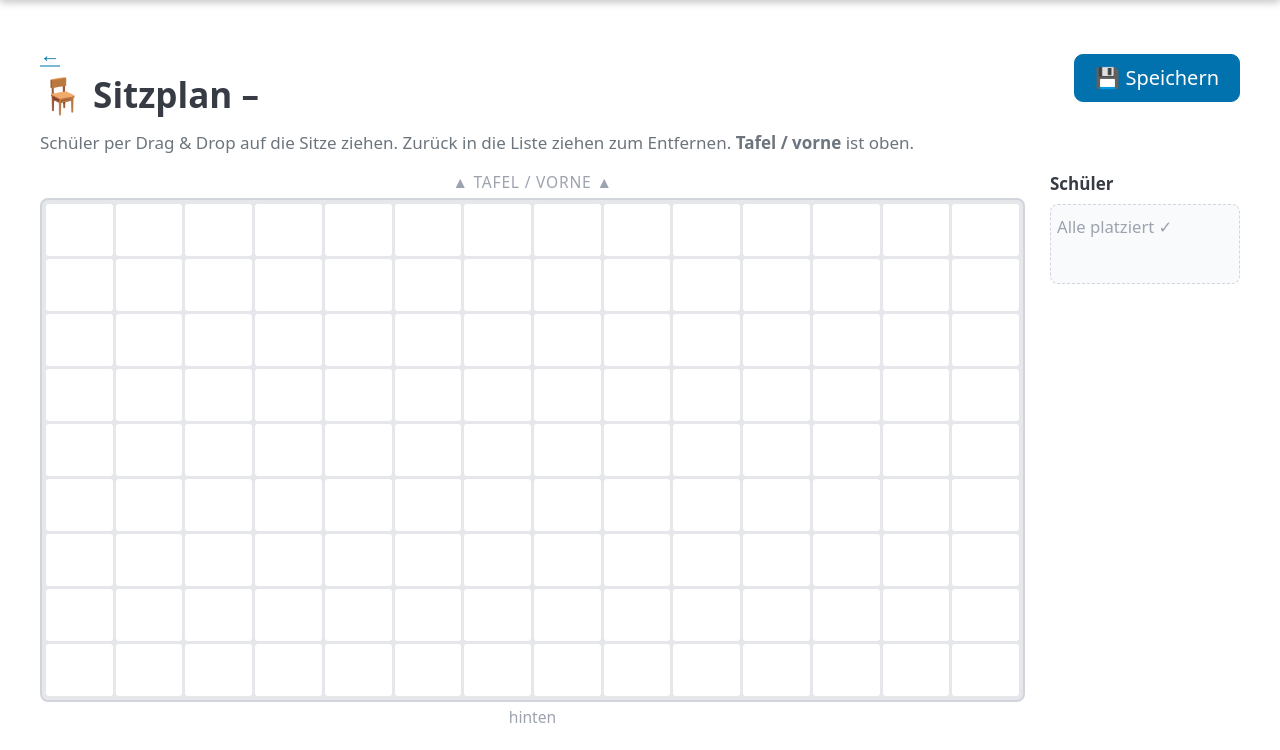
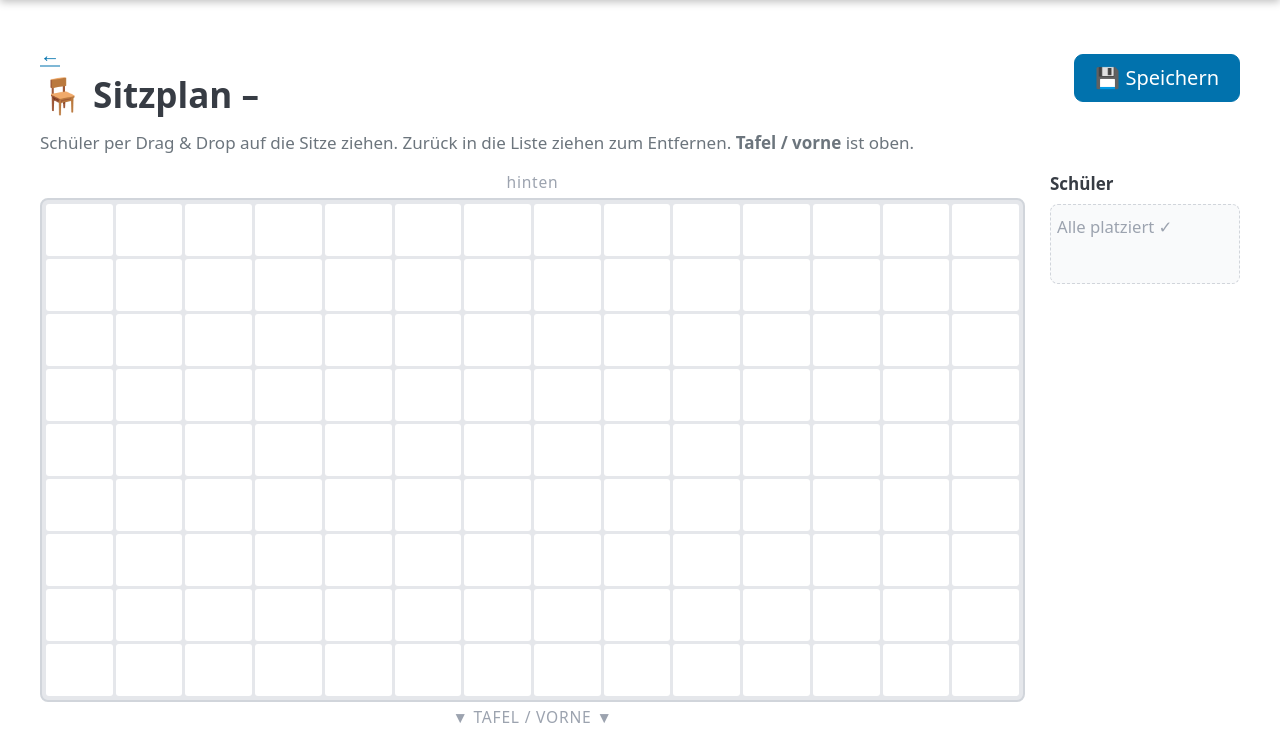
Before and after one commit to anbic8/delta, a FastAPI app: template templates/sitzplan.html in a window 1280 px wide. Shown: the part 70-820 px from the top of the page. Run offline with FastAPI, Linux system fonts and the light colour scheme; the template is opened without the code that fills it, so the values that code supplies are empty; parts of the project's set-up code (start-up, migrations or seed data) failed here and were passed over; some libraries are stand-ins or nearby versions.

Commit message:
Sitzplan: Tafel unten (Lehrerperspektive)
Co-Authored-By: Claude Sonnet 4.6 <noreply@anthropic.com>

```diff
--- a/templates/sitzplan.html
+++ b/templates/sitzplan.html
@@ -23,7 +23,7 @@
   <!-- Grid -->
   <div style="flex:1; min-width:0;">
     <div style="text-align:center; font-size:.78rem; color:#9ca3af; margin-bottom:4px; letter-spacing:.05em;">
-      ▲ TAFEL / VORNE ▲
+      hinten
     </div>
     <div id="sitzplan-grid"
          style="display:grid; grid-template-columns:repeat(14,1fr);
@@ -42,8 +42,8 @@
         {% endfor %}
       {% endfor %}
     </div>
-    <div style="text-align:center; font-size:.78rem; color:#9ca3af; margin-top:4px;">
-      hinten
+    <div style="text-align:center; font-size:.78rem; color:#9ca3af; margin-top:4px; letter-spacing:.05em;">
+      ▼ TAFEL / VORNE ▼
     </div>
   </div>
 
```
